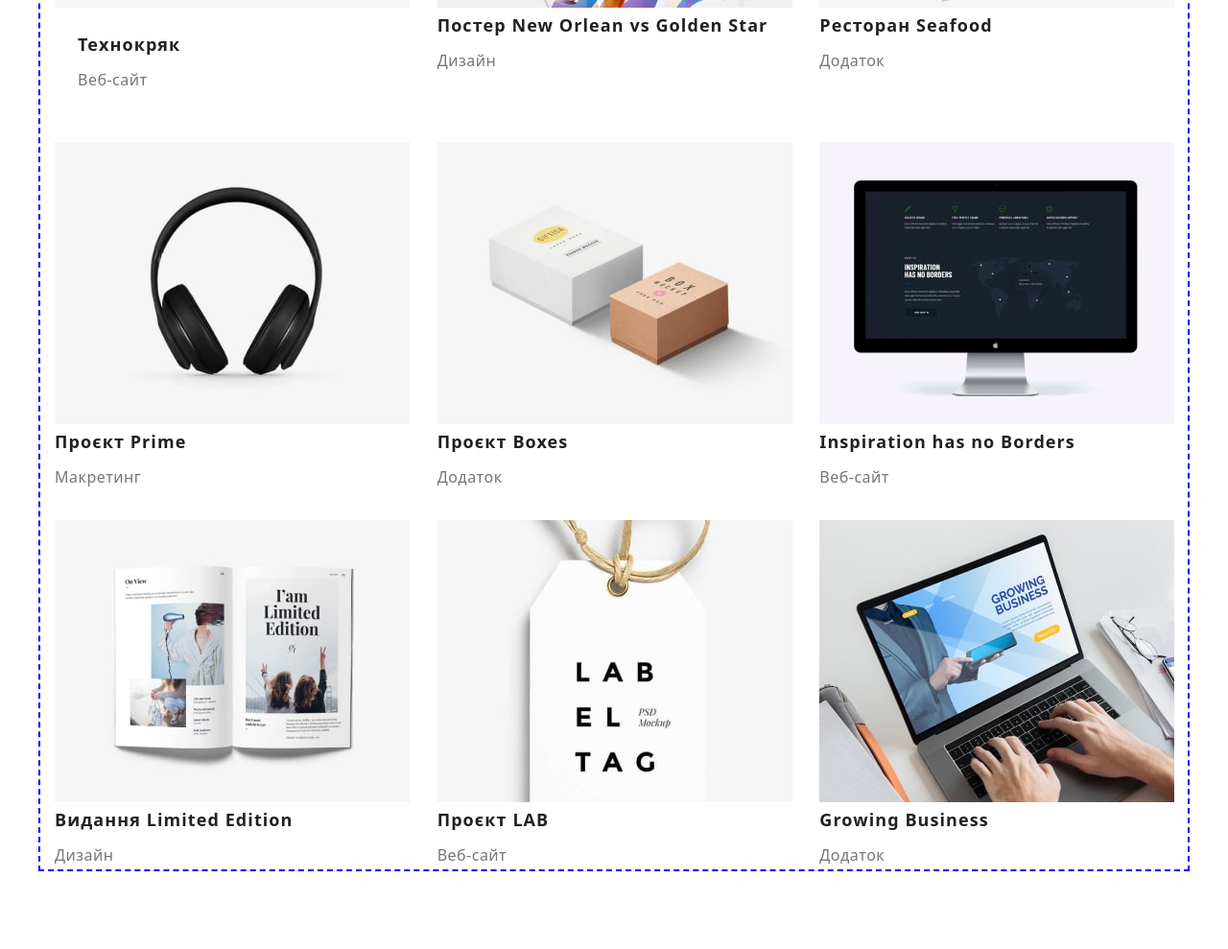
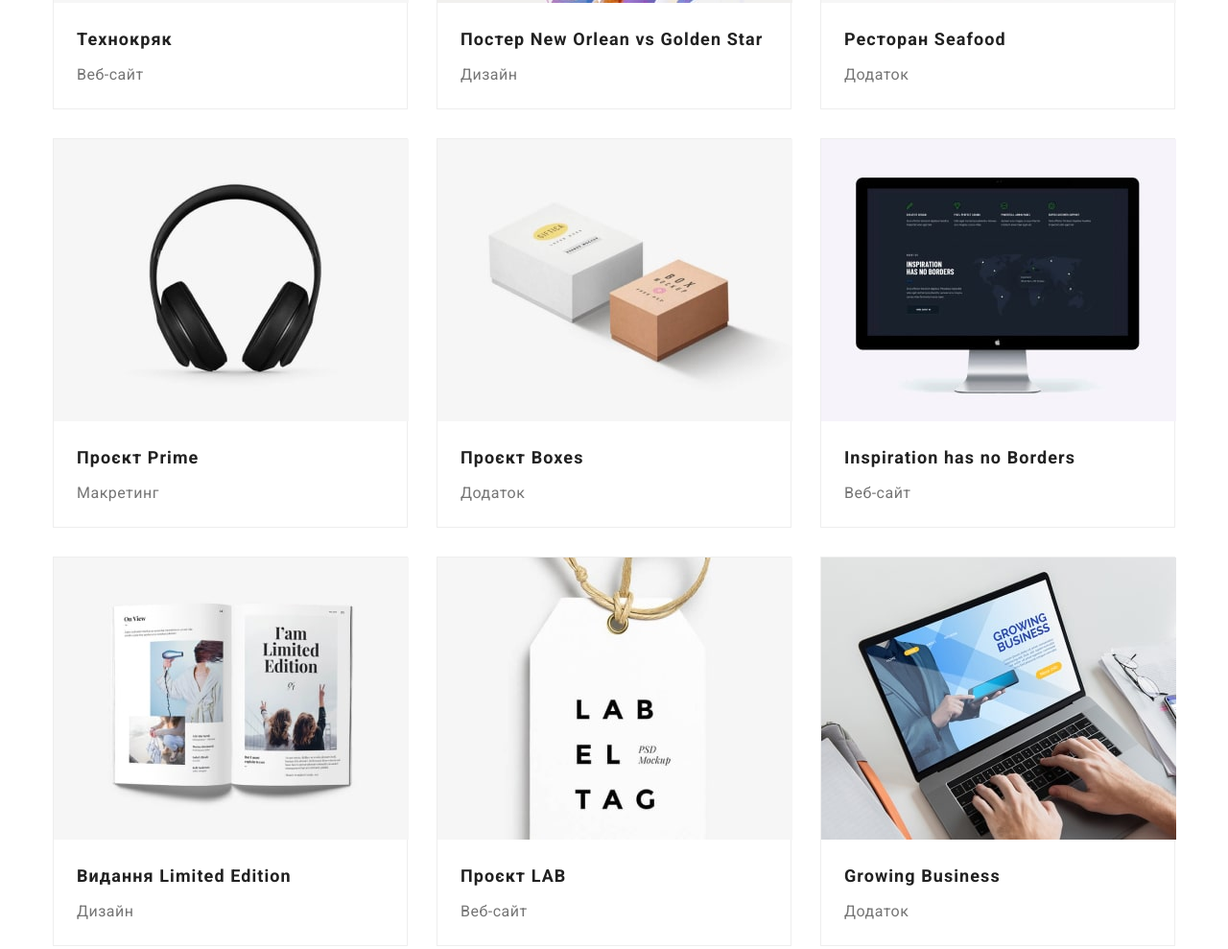
Before and after one commit to korolenkooleksii/goit-markup-hw-03, a plain HTML site: page portfolio.html in a window 1280 px wide. Shown: the part 555-1544 px from the top of the page at 96% size. Drawn offline with nearby package versions, Linux system fonts and the light colour scheme.

Commit message:
finished task 3

```diff
--- a/css/style.css
+++ b/css/style.css
@@ -5,6 +5,7 @@
   --primary-white-color: #ffffff;
   --primary-bgr-color: #f5f4fa;
   --secondary-bgr-color: #2f303a;
+  --footer-bgr-item-color: rgba(255, 255, 255, 0.6);
   --logo-primary-color: #2196f3;
   --logo-top-color: #000000;
   --logo-bottom-color: #ffffff;
@@ -29,8 +30,6 @@ ol {
   padding-left: 0;
 }
 
-tab-size
-
 /* цвет и фон страницы */
 body {
   font-family: "Roboto", sans-serif;
@@ -43,14 +42,14 @@ body {
   padding-left: 15px;
   padding-right: 15px;
   margin: 0 auto;
-
-  border: 2px dashed blue;
 }
 
 .current {
   color: var(--accent-color);
 }
-/* ------ убираем точки в списке --------- */
+/*
+------ убираем точки в списке --------- */
+
 .list {
   list-style: none;
   padding: 0;
@@ -102,7 +101,6 @@ body {
 
 .nav-link {
   display: block;
-  /* увеличили активную область ссылки */
   padding-top: 32px;
   padding-bottom: 32px;
 
@@ -143,7 +141,6 @@ body {
 
 .nav-contacts-item .link {
   display: block;
-  /* увеличили активную область ссылки */
   padding-top: 32px;
   padding-bottom: 32px;
 
@@ -185,8 +182,8 @@ body {
 .hero-button {
   display: inline-block;
   border-radius: 4px;
-  padding: 10px 32px;
   min-width: 216px;
+  height: 50px;
 
   border: none;
   background: var(--accent-color);
@@ -221,13 +218,14 @@ body {
 
 .feature-list {
   display: flex;
-  justify-content: space-between;
+  justify-content: center;
+  gap: 30px;
 
   margin-bottom: 94px;
 }
 
 .feature-list-item {
-  width: 270px;
+  width: calc((100% - 90px) / 4);
 }
 
 .feature-title {
@@ -261,7 +259,12 @@ body {
 
 .work-list {
   display: flex;
-  justify-content: space-between;
+  justify-content: center;
+  gap: 30px;
+}
+
+.work-list-item {
+  width: calc((100% - 60px) / 3);
 }
 
 .work-list-item > img {
@@ -278,16 +281,17 @@ body {
   margin-bottom: 50px;
 }
 
-/* width: calc((100% - 60px) / 3); */
-
 .team-list {
   display: flex;
-  justify-content: space-between;
+  justify-content: center;
+  gap: 30px;
 }
 
 .team-list-item {
-  width: 270px;
+  width: calc((100% - 90px) / 4);
+
   background: var(--primary-white-color);
+  border-radius: 0px 0px 4px 4px;
 }
 
 .team-name {
@@ -332,7 +336,6 @@ body {
   border-radius: 4px;
   padding: 6px 22px;
   min-width: 73px;
-  text-align: center;
   border: none;
 
   font-family: inherit;
@@ -356,28 +359,14 @@ body {
 .portfolio-list {
   display: flex;
   flex-wrap: wrap;
-
-  /* background: tomato; */
+  gap: 30px;
 }
 
 .portfolio-list-item {
   width: calc((100% - 60px) / 3);
-  /* width: 370px; */
-  margin-right: 30px;
-  margin-bottom: 30px;
 
-  /* background: pink; */
-
-  background:var(--primary-white-color)
+  background: var(--primary-white-color);
   border: 1px solid #eeeeee;
-}
-
-.portfolio-list-item:nth-child(3n) {
-  margin-right: 0;
-}
-
-.portfolio-list-item:nth-last-child(-n + 3) {
-  margin-bottom: 0;
 }
 
 .portfolio-item:hover,
@@ -442,7 +431,7 @@ body {
   font-size: 14px;
   line-height: 1.71;
   letter-spacing: 0.03em;
-  color: rgba(255, 255, 255, 0.6);
+  color: var(--footer-bgr-item-color);
 }
 
 .footer-list-item .footer-link {
--- a/portfolio.html
+++ b/portfolio.html
@@ -102,10 +102,12 @@
                   width="370"
                   height="294"
                 />
+                <div class="sign">
                   <h2 class="portfolio-title">
                     Постер <span lang="en">New Orlean vs Golden Star</span>
                   </h2>
-                <p class="portfolio-text">Дизайн</p></a
+                  <p class="portfolio-text">Дизайн</p>
+                </div></a
               >
             </li>
             <li class="portfolio-list-item">
@@ -116,10 +118,12 @@
                   width="370"
                   height="294"
                 />
+                <div class="sign">
                   <h2 class="portfolio-title">
                     Ресторан <span lang="en">Seafood</span>
                   </h2>
-                <p class="portfolio-text">Додаток</p></a
+                  <p class="portfolio-text">Додаток</p>
+                </div></a
               >
             </li>
             <li class="portfolio-list-item">
@@ -130,10 +134,12 @@
                   width="370"
                   height="294"
                 />
+                <div class="sign">
                   <h2 class="portfolio-title">
                     Проєкт <span lang="en">Prime</span>
                   </h2>
-                <p class="portfolio-text">Макретинг</p></a
+                  <p class="portfolio-text">Макретинг</p>
+                </div></a
               >
             </li>
             <li class="portfolio-list-item">
@@ -144,10 +150,12 @@
                   width="370"
                   height="294"
                 />
+                <div class="sign">
                   <h2 class="portfolio-title">
                     Проєкт <span lang="en">Boxes</span>
                   </h2>
-                <p class="portfolio-text">Додаток</p></a
+                  <p class="portfolio-text">Додаток</p>
+                </div></a
               >
             </li>
             <li class="portfolio-list-item">
@@ -158,10 +166,12 @@
                   width="370"
                   height="294"
                 />
+                <div class="sign">
                   <h2 lang="en" class="portfolio-title">
                     Inspiration has no Borders
                   </h2>
-                <p class="portfolio-text">Веб-сайт</p></a
+                  <p class="portfolio-text">Веб-сайт</p>
+                </div></a
               >
             </li>
             <li class="portfolio-list-item">
@@ -172,10 +182,12 @@
                   width="370"
                   height="294"
                 />
+                <div class="sign">
                   <h2 class="portfolio-title">
                     Видання <span lang="en">Limited Edition</span>
                   </h2>
-                <p class="portfolio-text">Дизайн</p></a
+                  <p class="portfolio-text">Дизайн</p>
+                </div></a
               >
             </li>
             <li class="portfolio-list-item">
@@ -186,10 +198,12 @@
                   width="370"
                   height="294"
                 />
+                <div class="sign">
                   <h2 class="portfolio-title">
                     Проєкт <span lang="en">LAB</span>
                   </h2>
-                <p class="portfolio-text">Веб-сайт</p></a
+                  <p class="portfolio-text">Веб-сайт</p>
+                </div></a
               >
             </li>
             <li class="portfolio-list-item">
@@ -200,8 +214,10 @@
                   width="370"
                   height="294"
                 />
+                <div class="sign">
                   <h2 lang="en" class="portfolio-title">Growing Business</h2>
-                <p class="portfolio-text">Додаток</p></a
+                  <p class="portfolio-text">Додаток</p>
+                </div></a
               >
             </li>
           </ul>
```
Also changed, not shown: index.html (+1 -1 lines). Lines whose indentation alone changed are shown as unchanged.
